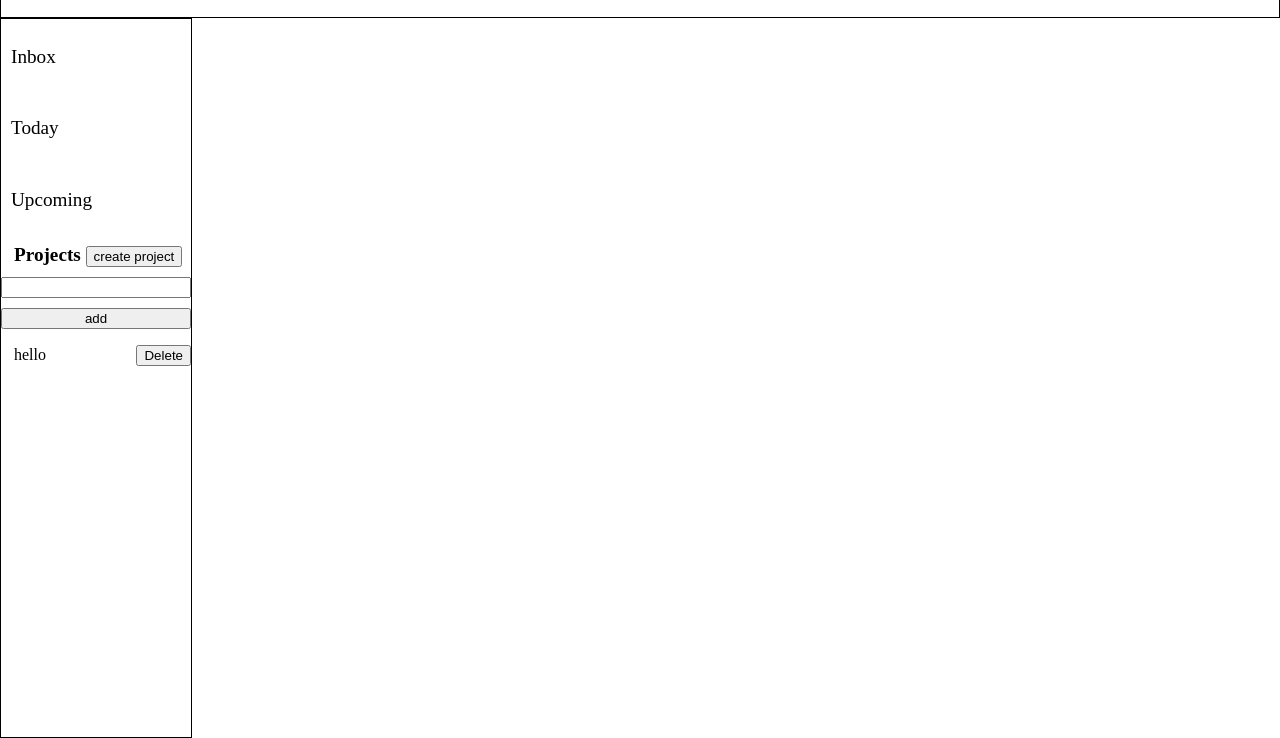
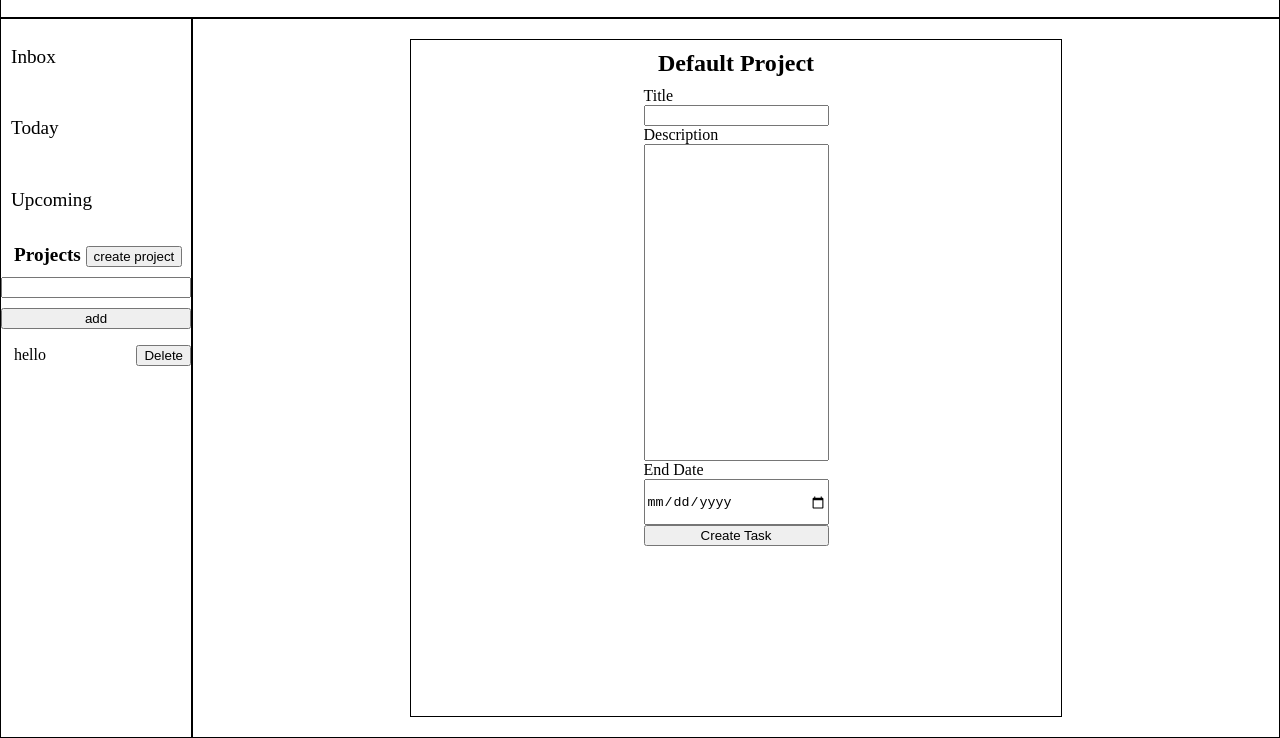
Before and after one commit to bepsik777/todo-list, a plain HTML site: page index.html in a window 1280 px wide. Shown: the part 62-800 px from the top of the page. Drawn offline with Linux system fonts and the light colour scheme.

Commit message:
Finished project switching function
finished project switching function and created a to de creation
form

```diff
--- a/index.html
+++ b/index.html
@@ -28,10 +28,9 @@
             </div>
         </div>
         <main class="main">
-            <button class="create-todo">Create todo</button>
             <div class="default-project">
-                <h2 class="project-title">Default Project</h2>
-                <div class="example-todo ">
+                <h2 class="project-title-h2">Default Project</h2>
+                <!-- <div class="example-todo ">
                     <div class="check-container">
                         <input type="checkbox" id="finished" name="finished" >
                         <span class="checked-description">Checked</span>
@@ -44,7 +43,16 @@
                     <div class="todo-row two"></div>
                     <div class="todo-row three"></div>
                 </div>
-                <div class="example-todo "></div>
+                <div class="example-todo "></div> -->
+                <form action="" class="create-todo">
+                    <label for="title">Title</label>
+                    <input type="text" id="title" name="title">
+                    <label for="description">Description</label>
+                    <input type="text" id="description" name="description">
+                    <label for="end-date">End Date</label>
+                    <input type="date" name="end-date" id="end-date">
+                    <button class="create-todo-button">Create Task</button>
+                </form>
             </div>
         </main>
     </div>
--- a/styles.css
+++ b/styles.css
@@ -94,7 +94,7 @@ li > p {
     border: 1px solid black;
     display: flex;
     justify-content: center;
-    display: none;
+    /* display: none; */
 }
 
 
@@ -107,6 +107,22 @@ li > p {
     border: 1px solid black;
     align-items: center;
     gap: 10px;
+}
+
+.create-todo {
+    height: 70%;
+    /* border: 1px solid black; */
+    display: flex;
+    flex-direction: column;
+    justify-content: space-around;
+}
+
+#description {
+    height: 90%;
+}
+
+#end-date {
+    min-height: 10%;
 }
 
 .example-todo {
```
Also changed, not shown: main.js (+1 -1 lines).
